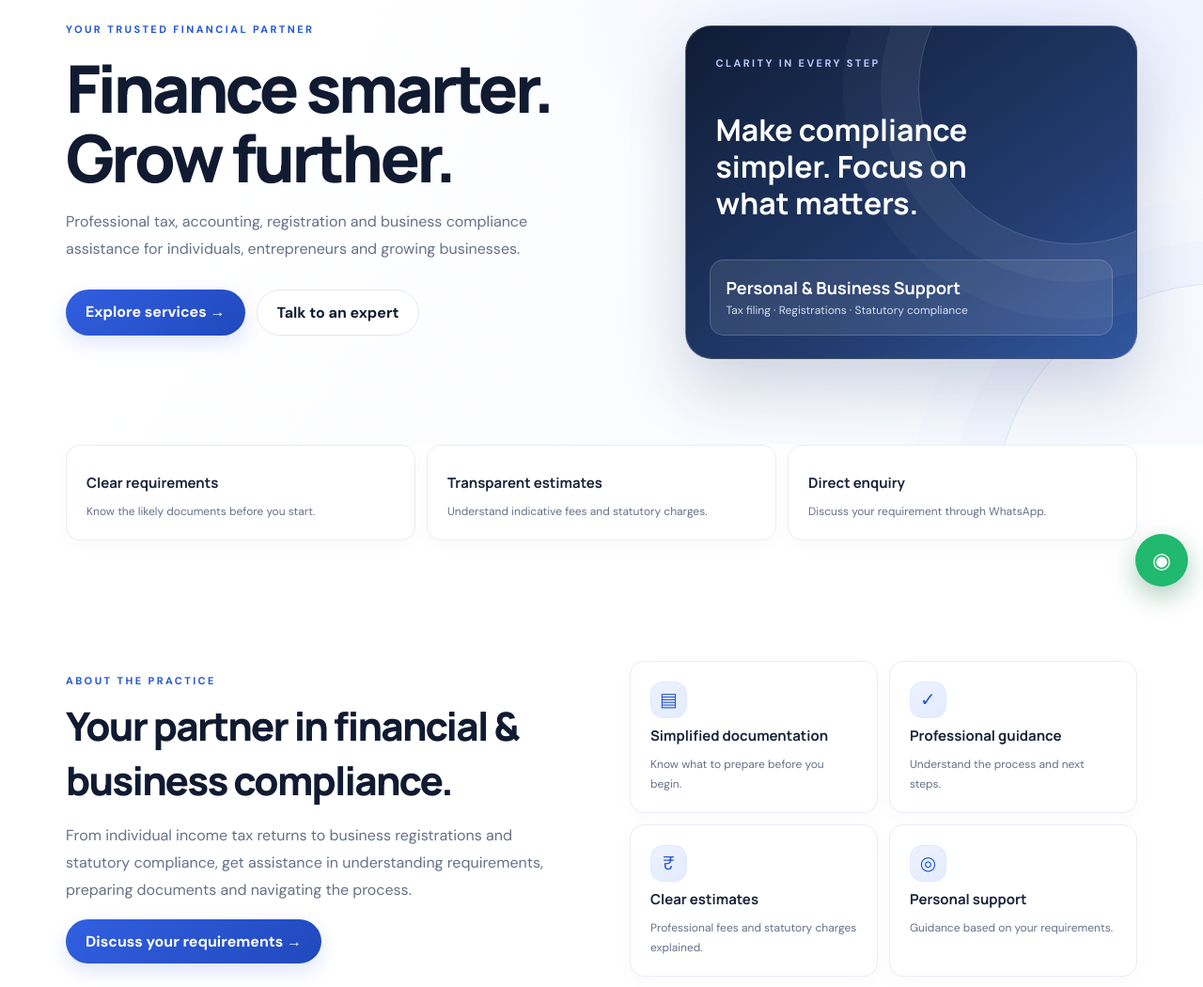
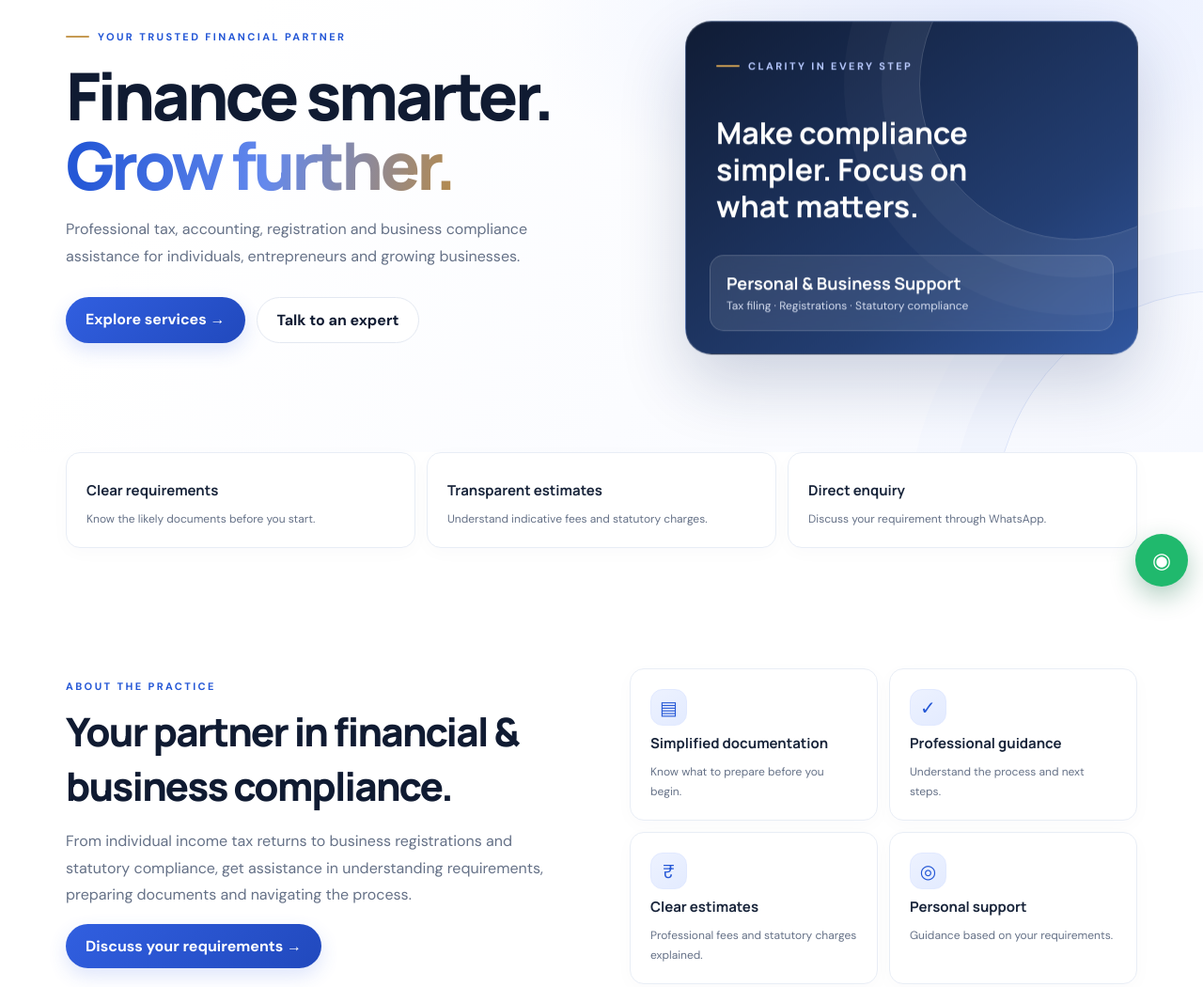
Before and after one commit to Prabhat9801/rupesh-kaapri-portfolio, a plain HTML site: page index.html in a window 1280 px wide. Shown: the part 160-1210 px from the top of the page at 94% size. Drawn offline with Linux system fonts and the light colour scheme.

Commit message:
Polish CA portfolio with premium typography and motion

```diff
--- a/index.html
+++ b/index.html
@@ -127,9 +127,38 @@ button,input,select,textarea{max-width:100%;font:inherit}
 }
 @media(min-width:901px){.menu{display:none!important}.nav .links{display:flex!important}}
 
+
+/* Motion + typography refinement */
+:root{--font-display:'Manrope',sans-serif;--font-body:'DM Sans',sans-serif}
+body{font-family:var(--font-body)}
+h1,h2,h3,.brand,.mini b,.step h3,.glass b{font-family:var(--font-display)}
+.hero h1{ text-wrap:balance }
+.hero h1 .accent{background:linear-gradient(100deg,#2457d6 5%,#6489ed 52%,#b58a4b 100%);-webkit-background-clip:text;background-clip:text;color:transparent}
+.hero .tag{display:inline-flex;align-items:center;gap:9px}
+.hero .tag:before{content:"";width:25px;height:2px;background:var(--gold);border-radius:2px}
+.visual{animation:floatCard 7s ease-in-out infinite;transform-origin:center}
+.glass{animation:glassIn .9s .45s both cubic-bezier(.2,.8,.2,1)}
+.btn{position:relative;isolation:isolate;overflow:hidden}
+.btn:after{content:"";position:absolute;inset:0;z-index:-1;transform:translateX(-120%);background:linear-gradient(110deg,transparent 25%,#ffffff45 50%,transparent 75%);transition:transform .65s}
+.btn:hover:after{transform:translateX(120%)}
+.card,.step,.mini{will-change:transform}
+.card:hover .ico{transform:rotate(-5deg) scale(1.06);transition:transform .25s}
+.ico{transition:transform .25s}
+.reveal{opacity:0;transform:translateY(24px);transition:opacity .7s ease,transform .7s cubic-bezier(.2,.7,.2,1)}
+.reveal.is-visible{opacity:1;transform:translateY(0)}
+.reveal-left{opacity:0;transform:translateX(-24px);transition:opacity .75s ease,transform .75s cubic-bezier(.2,.7,.2,1)}
+.reveal-left.is-visible{opacity:1;transform:translateX(0)}
+.heroGrid>div:first-child{animation:heroTextIn .85s both}
+.visual{animation:heroVisualIn .95s .12s both,floatCard 7s 1.1s ease-in-out infinite}
+@keyframes heroTextIn{from{opacity:0;transform:translateY(24px)}to{opacity:1;transform:translateY(0)}}
+@keyframes heroVisualIn{from{opacity:0;transform:translateY(20px) scale(.97)}to{opacity:1;transform:translateY(0) scale(1)}}
+@keyframes floatCard{0%,100%{translate:0 0}50%{translate:0 -9px}}
+@keyframes glassIn{from{opacity:0;transform:translateY(14px)}to{opacity:1;transform:translateY(0)}}
+@media(prefers-reduced-motion:reduce){.visual,.glass,.heroGrid>div:first-child{animation:none!important}.reveal,.reveal-left{opacity:1;transform:none;transition:none}}
+
 </style></head><body>
 <header class="nav"><div class="wrap"><a class="brand" href="#">RUPESH KAAPRI<small>TAX · FINANCE · COMPLIANCE</small></a><button class="menu" id="menuToggle" type="button" aria-label="Open navigation menu" aria-controls="siteLinks" aria-expanded="false"><span></span><span></span><span></span></button><nav class="links" id="siteLinks"><a href="#home">Home</a><a href="#about">About</a><a href="#services">Services</a><a href="#process">Process</a><a href="#contact">Contact</a><a class="btn" href="https://wa.me/919112145565" target="_blank">WhatsApp ↗</a></nav></div></header>
-<main><section class="hero" id="home"><div class="wrap heroGrid"><div><div class="tag">Your trusted financial partner</div><h1>Finance smarter.<br>Grow further.</h1><p>Professional tax, accounting, registration and business compliance assistance for individuals, entrepreneurs and growing businesses.</p><div class="actions"><a class="btn" href="#services">Explore services →</a><a class="btn light" href="#contact">Talk to an expert</a></div></div><div class="visual"><div class="tag" style="color:#b7c9ff">Clarity in every step</div><h2>Make compliance simpler. Focus on what matters.</h2><div class="glass"><b>Personal & Business Support</b><span>Tax filing · Registrations · Statutory compliance</span></div></div></div></section>
+<main><section class="hero" id="home"><div class="wrap heroGrid"><div><div class="tag">Your trusted financial partner</div><h1>Finance smarter.<br><span class="accent">Grow further.</span></h1><p>Professional tax, accounting, registration and business compliance assistance for individuals, entrepreneurs and growing businesses.</p><div class="actions"><a class="btn" href="#services">Explore services →</a><a class="btn light" href="#contact">Talk to an expert</a></div></div><div class="visual"><div class="tag" style="color:#b7c9ff">Clarity in every step</div><h2>Make compliance simpler. Focus on what matters.</h2><div class="glass"><b>Personal & Business Support</b><span>Tax filing · Registrations · Statutory compliance</span></div></div></div></section>
 <section class="section" style="padding:0 0 34px"><div class="wrap" style="display:grid;grid-template-columns:repeat(3,1fr);gap:12px"><div class="mini"><b>Clear requirements</b><span>Know the likely documents before you start.</span></div><div class="mini"><b>Transparent estimates</b><span>Understand indicative fees and statutory charges.</span></div><div class="mini"><b>Direct enquiry</b><span>Discuss your requirement through WhatsApp.</span></div></div></section>
 <section class="section" id="about"><div class="wrap about"><div><div class="tag">About the practice</div><h2>Your partner in financial & business compliance.</h2><p>From individual income tax returns to business registrations and statutory compliance, get assistance in understanding requirements, preparing documents and navigating the process.</p><a class="btn" href="#contact">Discuss your requirements →</a></div><div class="miniGrid"><div class="mini"><div class="ico">▤</div><b>Simplified documentation</b><span>Know what to prepare before you begin.</span></div><div class="mini"><div class="ico">✓</div><b>Professional guidance</b><span>Understand the process and next steps.</span></div><div class="mini"><div class="ico">₹</div><b>Clear estimates</b><span>Professional fees and statutory charges explained.</span></div><div class="mini"><div class="ico">◎</div><b>Personal support</b><span>Guidance based on your requirements.</span></div></div></div></section>
 <section class="section alt" id="services"><div class="wrap"><div class="heading"><div class="tag">What we can help with</div><h2>Services for every stage of business</h2><p>Select a service to view a typical document checklist and indicative professional fee range. Exact requirements and charges depend on your case.</p></div><div class="service-tools"><input class="service-search" id="serviceSearch" type="search" placeholder="Search services (e.g. GST, ITR, licence)..." aria-label="Search services"></div><div class="service-count" id="serviceCount" aria-live="polite">Showing all 11 services</div><div class="grid" id="servicesGrid"></div></div></section>
@@ -156,6 +185,10 @@ data.forEach((s,i)=>{grid.insertAdjacentHTML('beforeend',`<article class="card">
 const searchBox=document.getElementById('serviceSearch'),serviceCount=document.getElementById('serviceCount');searchBox.addEventListener('input',()=>{const q=searchBox.value.trim().toLowerCase();let shown=0;grid.querySelectorAll('.card').forEach((card,i)=>{const match=(data[i][0]+' '+data[i][2]).toLowerCase().includes(q);card.hidden=!match;if(match)shown++});let empty=document.getElementById('emptyServices');if(!shown){if(!empty){empty=document.createElement('div');empty.id='emptyServices';empty.className='empty-services';empty.textContent='No matching service found. Try another keyword or contact us on WhatsApp.';grid.appendChild(empty)}}else if(empty)empty.remove();serviceCount.textContent='Showing '+shown+' of '+data.length+' services'});
 let active=null;const back=document.getElementById('back');function show(i){active=data[i];document.getElementById('title').textContent=active[0];document.getElementById('desc').textContent=active[2];document.getElementById('price').textContent=active[1];document.getElementById('gov').textContent=active[4];document.getElementById('docs').innerHTML=active[3].split('|').map(x=>'<div class="doc">'+x+'</div>').join('');back.classList.add('show')}function hide(){back.classList.remove('show')}grid.addEventListener('click',e=>{const b=e.target.closest('[data-i]');if(b)show(+b.dataset.i)});document.getElementById('close').onclick=hide;back.addEventListener('click',e=>{if(e.target===back)hide()});document.addEventListener('keydown',e=>{if(e.key==='Escape')hide()});function wa(t){window.open('https://wa.me/'+WA+'?text='+encodeURIComponent(t),'_blank','noopener')}document.getElementById('ask').onclick=()=>{if(active)wa('Hello CA Rupesh Kaapri, I am interested in '+active[0]+'. Please confirm the exact document checklist, final professional fee, government charges and next steps. Thank you.')};document.getElementById('form').onsubmit=e=>{e.preventDefault();wa('Hello CA Rupesh Kaapri\nName: '+document.getElementById('name').value+'\nPhone: '+document.getElementById('phone').value+'\nService: '+document.getElementById('service').value+'\nMessage: '+document.getElementById('message').value)};document.getElementById('year').textContent=new Date().getFullYear();
 
+/* Subtle scroll reveals with staggered cards; content remains visible without JS */
+(()=>{const reduced=window.matchMedia('(prefers-reduced-motion: reduce)').matches;const targets=document.querySelectorAll('#about .about>*,#services .heading,#services .card,#process .heading,#process .step,#contact .contact>*');if(reduced||!('IntersectionObserver'in window)){targets.forEach(el=>el.classList.add('is-visible'));return}targets.forEach((el,i)=>{el.classList.add('reveal');if(el.matches('.about> :first-child'))el.classList.add('reveal-left');if(el.matches('.card,.step'))el.style.transitionDelay=((i%6)*70)+'ms'});const observer=new IntersectionObserver(entries=>entries.forEach(entry=>{if(entry.isIntersecting){entry.target.classList.add('is-visible');observer.unobserve(entry.target)}}),{threshold:.12,rootMargin:'0px 0px -35px 0px'});targets.forEach(el=>observer.observe(el))})();
+
+
 const menuToggle=document.getElementById('menuToggle'),siteLinks=document.getElementById('siteLinks');
 function closeMenu(){if(!menuToggle||!siteLinks)return;menuToggle.setAttribute('aria-expanded','false');menuToggle.setAttribute('aria-label','Open navigation menu');siteLinks.classList.remove('is-open')}
 menuToggle.addEventListener('click',()=>{const open=menuToggle.getAttribute('aria-expanded')!=='true';menuToggle.setAttribute('aria-expanded',String(open));menuToggle.setAttribute('aria-label',open?'Close navigation menu':'Open navigation menu');siteLinks.classList.toggle('is-open',open)});
```
